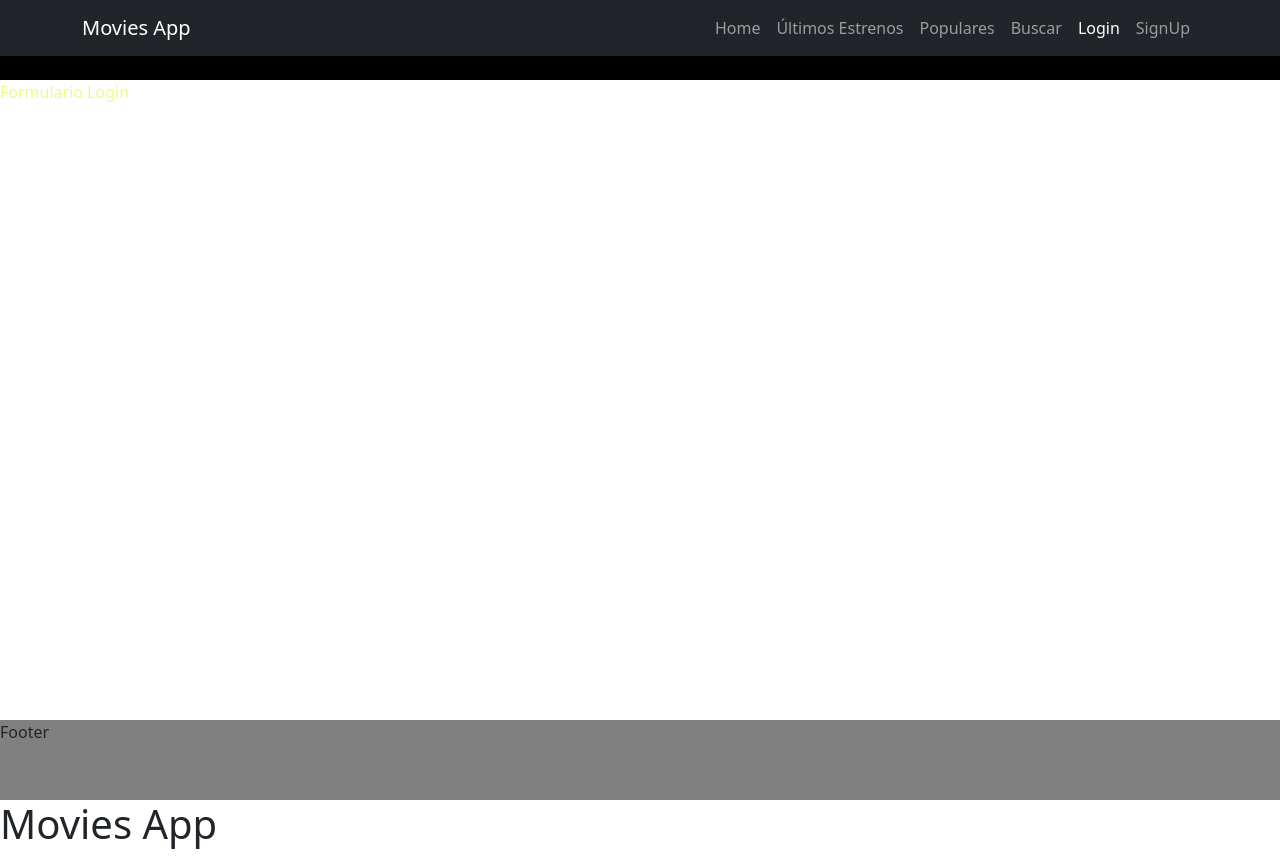
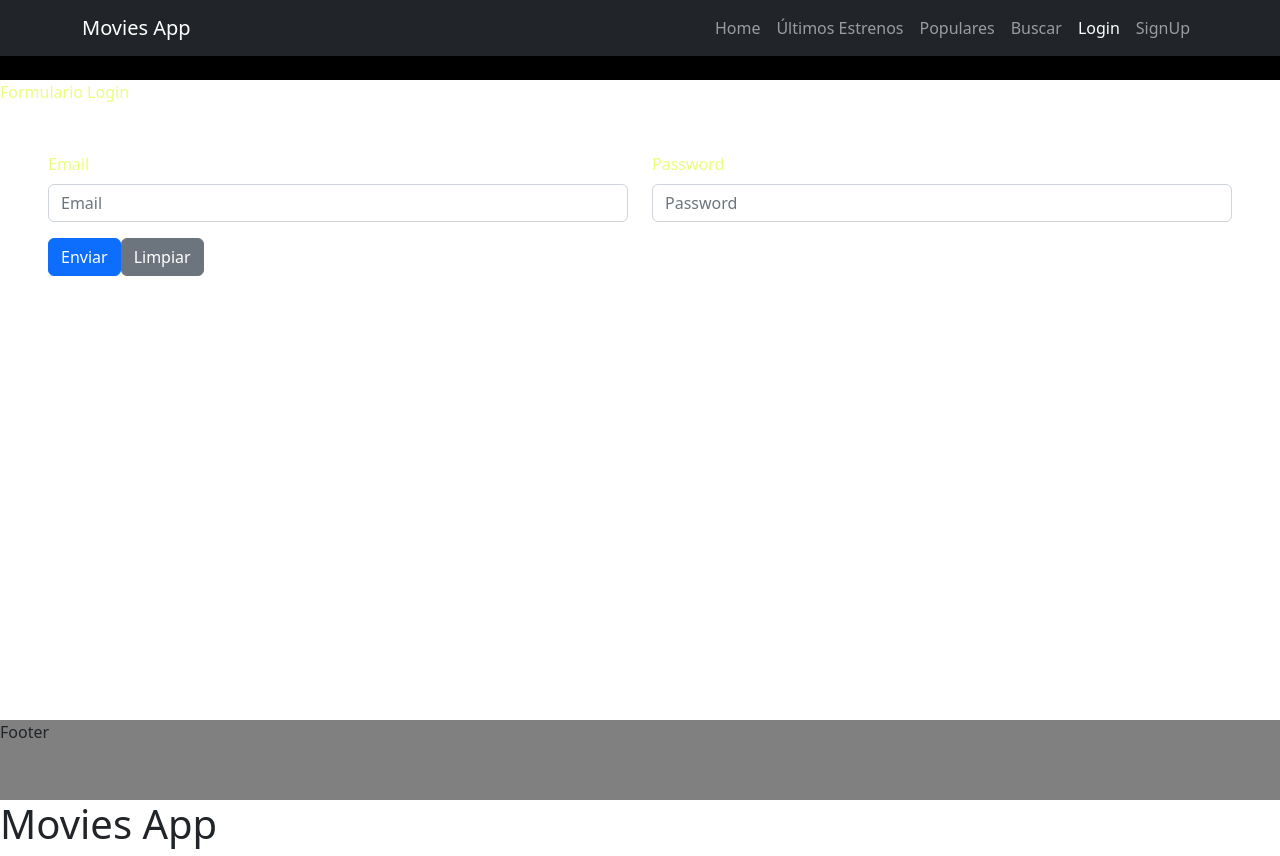
Before and after one commit to AnyiGP/movies-app, a React (Create React App) app: page /login in a window 1280 px wide. Built offline with nearby package versions, Linux system fonts and the light colour scheme; no server answers.

Commit message:
Imprimo formulario de login

```diff
--- a/src/components/forms/login-form/index.tsx
+++ b/src/components/forms/login-form/index.tsx
@@ -1,8 +1,49 @@
 // import { Layout } from "../../components";
+import { Button, Form, Col, Row } from "react-bootstrap";
+import { api } from "../../../utils/axios";
+import { serviceUsers } from "../../../services/users";
+import { useForm } from "react-hook-form";
+import { SignUpForm } from "../../../types";
+import { useEffect } from "react";
 
 const LoginForm = () => {
-  return
+  return(
 //   <Layout>Login</Layout>;
+<Form className="px-5 mt-5"
+// onSubmit={handleSubmit(onSubmit)}
+>
+      <Row className="mb-3">
+        <Form.Group as={Col} controlId="formEmail">
+          <Form.Label>Email</Form.Label>
+          <Form.Control
+            type="email"
+            placeholder="Email"
+            // {...register("email")}
+          />
+        </Form.Group>
+
+        <Form.Group as={Col} controlId="formPassword">
+          <Form.Label>Password</Form.Label>
+          <Form.Control
+            type="password"
+            placeholder="Password"
+            // {...register("password")}
+          />
+        </Form.Group>
+      </Row>
+
+      <Button variant="primary" type="submit">
+        Enviar
+      </Button>
+
+      <Button variant="secondary" type="button"
+      // onClick={handleReset}
+      >
+        Limpiar
+      </Button>
+    </Form>
+  );
+
 };
 
 export { LoginForm };
--- a/src/pages/login/index.tsx
+++ b/src/pages/login/index.tsx
@@ -1,7 +1,9 @@
-import { Layout } from "../../components";
+import { Layout, LoginForm } from "../../components";
 
 const Login = () => {
-  return <Layout>Formulario Login</Layout>;
+  return <Layout>Formulario Login
+    <LoginForm/>
+  </Layout>;
 };
 
 export { Login };
```
